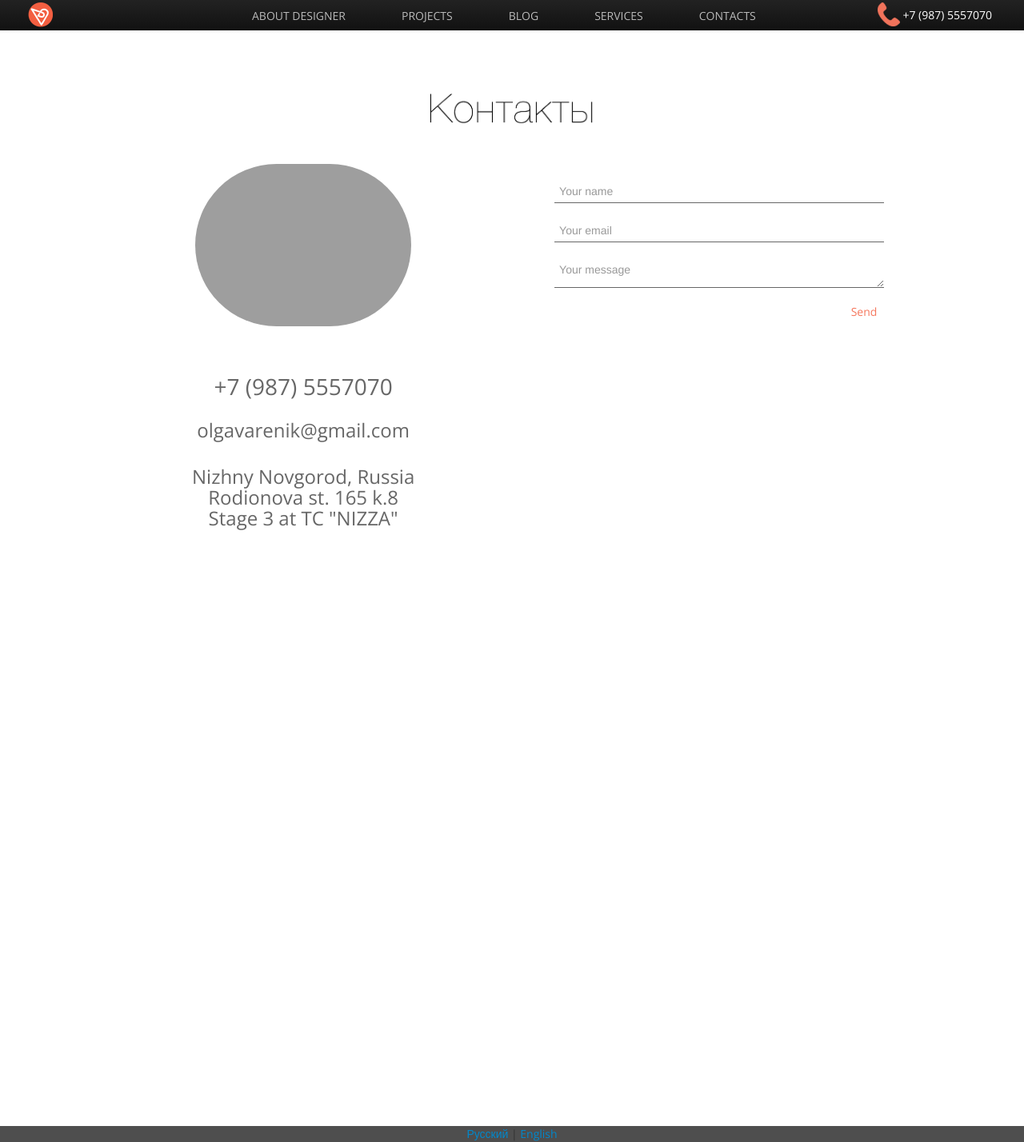
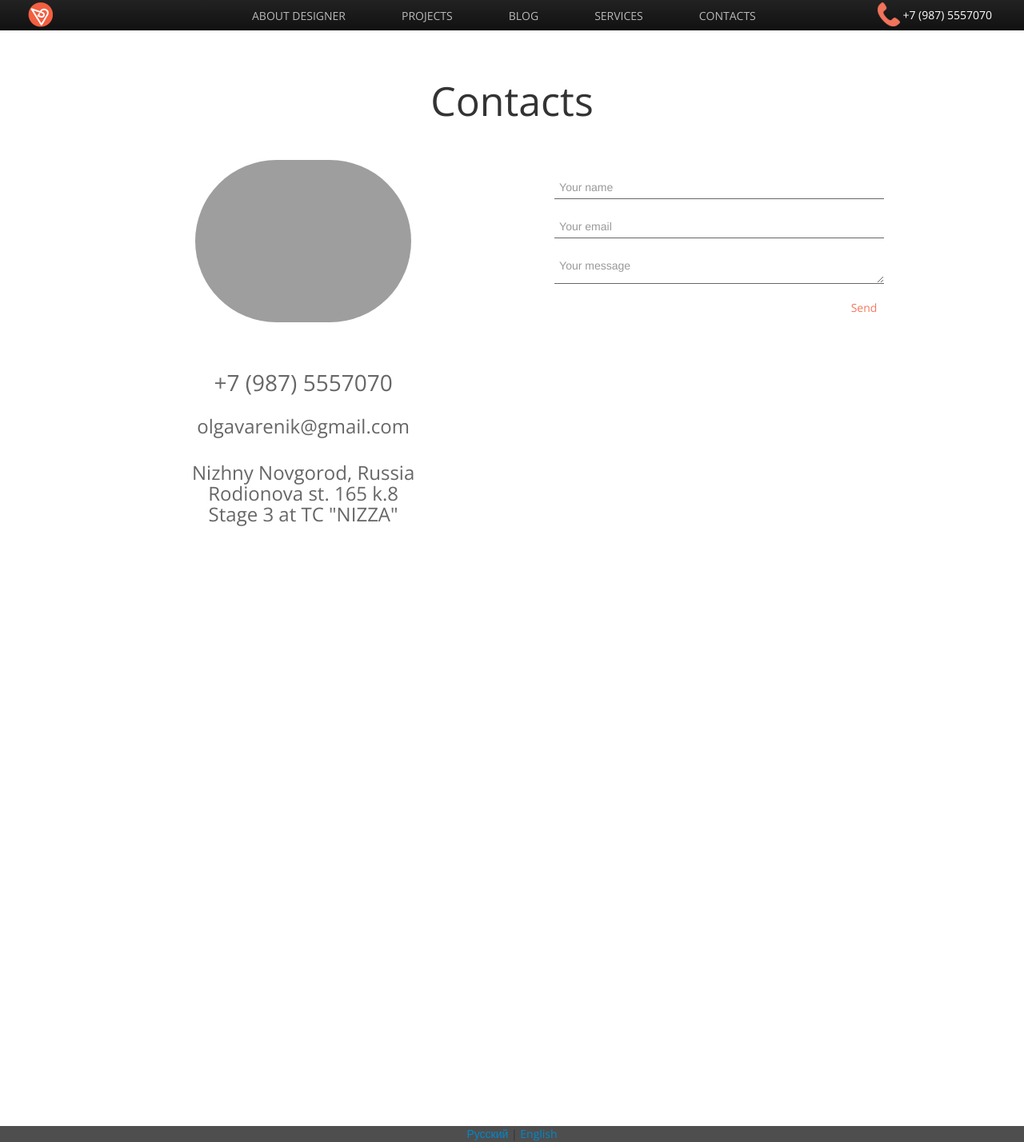
Before and after one commit to emakarov/ovarenik, a Django app: template ovarenik/templates/blog/contacts.html in a window 1280 px wide. Shown: the whole page at 80% size. Run offline with Django 3.2, Linux system fonts and the light colour scheme; the template is opened without the code that fills it, so the values that code supplies are empty; parts of the project's set-up code (start-up, migrations or seed data) failed here and were passed over; some libraries are stand-ins or nearby versions; grey boxes are pictures that could not be loaded.

Commit message:
translator form

```diff
--- a/ovarenik/templates/blog/contacts.html
+++ b/ovarenik/templates/blog/contacts.html
@@ -17,7 +17,7 @@
   }
   </style>
   {% endblock %}
-{% block subtitle %}Контакты | {% endblock %}
+{% block subtitle %}{% trans "Contacts" %} | {% endblock %}
 {% block topbrandlogo %}
   <a class="brand" id="brandtop" href="/"><img src="{{STATIC_URL}}images/small_logo.png" style="height:33px;"></a>
 {% endblock %}
@@ -26,8 +26,8 @@
 
      <div style="margin-top:78px;">
       <center>
-        <!--<span style="font-size:50px;">Мой Блог</span>-->
-        <img style="height:39px" src="{{STATIC_URL}}images/contacts.png">
+        <span style="font-size:50px;">{% trans "Contacts" %}</span>
+        <!--<img style="height:39px" src="{{STATIC_URL}}images/contacts.png">-->
         <div style="width:800px;margin-top:50px;padding-bottom:20px;">
         <div class="pull-left">
           <img class="img-circle" width=270 src="{{STATIC_URL}}images/contacts_ganza.png">
```
